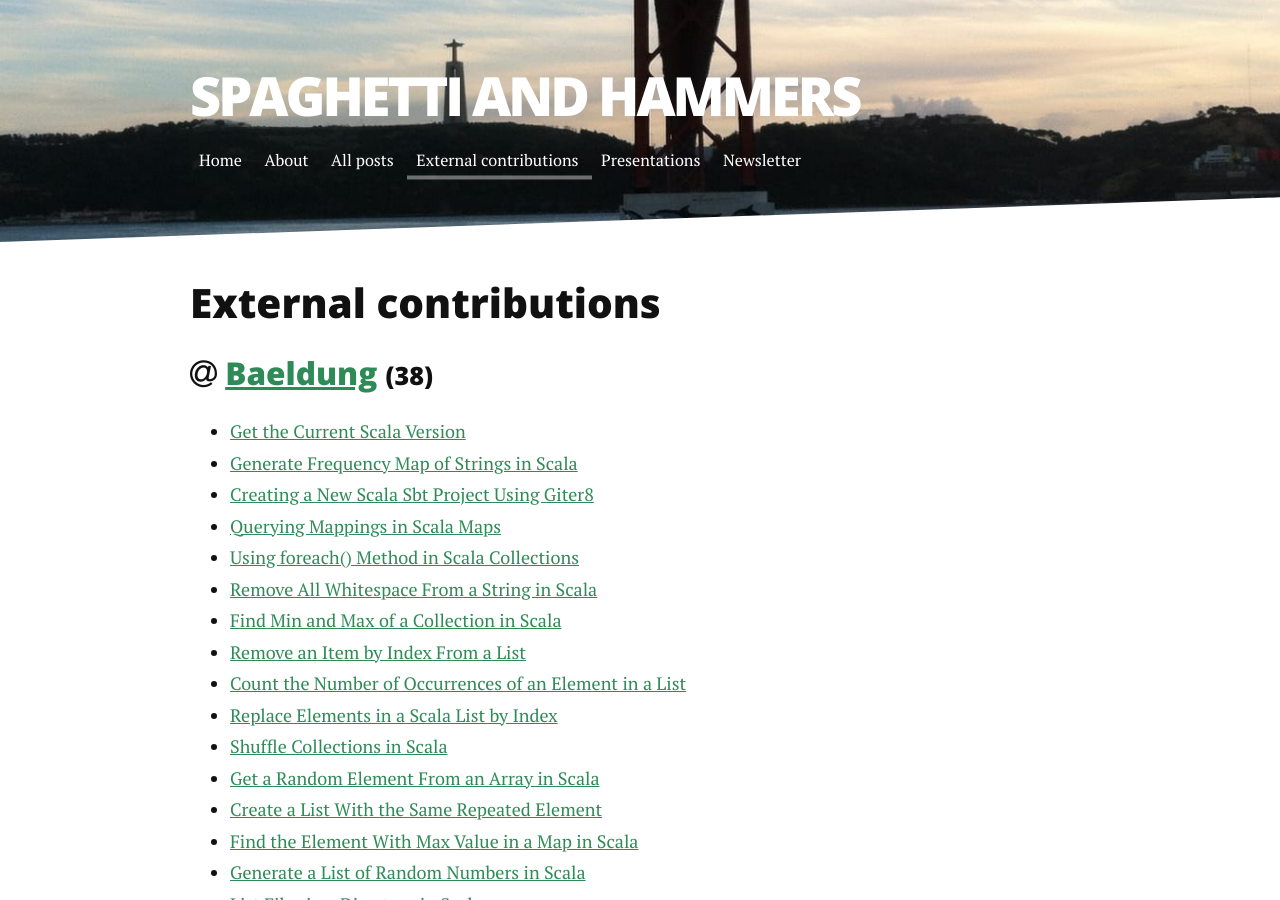
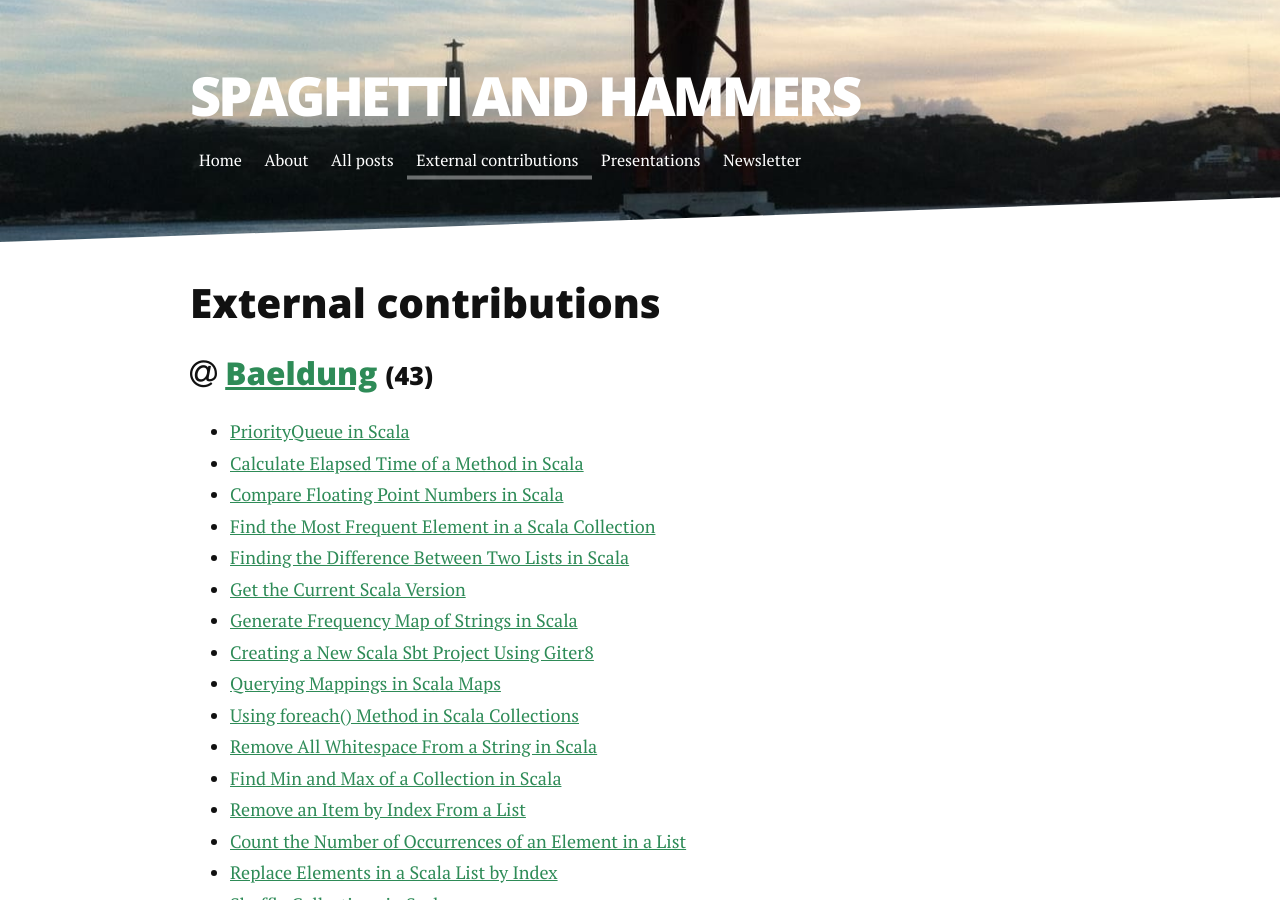
Before and after one commit to pedrorijo91/pedrorijo91.github.io, a Jekyll site: the page built from external.html, in a window 1280 px wide and 900 px high. Built offline with Jekyll 4.4.1, drawn with Linux system fonts in a browser that asks for light colours.

Commit message:
Add more baeldung posts

```diff
--- a/external.html
+++ b/external.html
@@ -11,6 +11,11 @@ title: External contributions
 
     <ul>
       <!-- <li><a href=""></a></li> -->
+      <li><a href="https://www.baeldung.com/scala/priorityqueue">PriorityQueue in Scala</a></li>
+      <li><a href="https://www.baeldung.com/scala/calculate-elapsed-time">Calculate Elapsed Time of a Method in Scala</a></li>
+      <li><a href="https://www.baeldung.com/scala/compare-floating-points">Compare Floating Point Numbers in Scala</a></li>
+      <li><a href="https://www.baeldung.com/scala/find-most-frequent-element">Find the Most Frequent Element in a Scala Collection</a></li>
+      <li><a href="https://www.baeldung.com/scala/lists-difference">Finding the Difference Between Two Lists in Scala</a></li>
       <li><a href="https://www.baeldung.com/scala/scala-current-version">Get the Current Scala Version</a></li>
       <li><a href="https://www.baeldung.com/scala/strings-frequency-map">Generate Frequency Map of Strings in Scala</a></li>
       <li><a href="https://www.baeldung.com/scala/sbt-giter8-make-new-project">Creating a New Scala Sbt Project Using Giter8</a></li>
```
